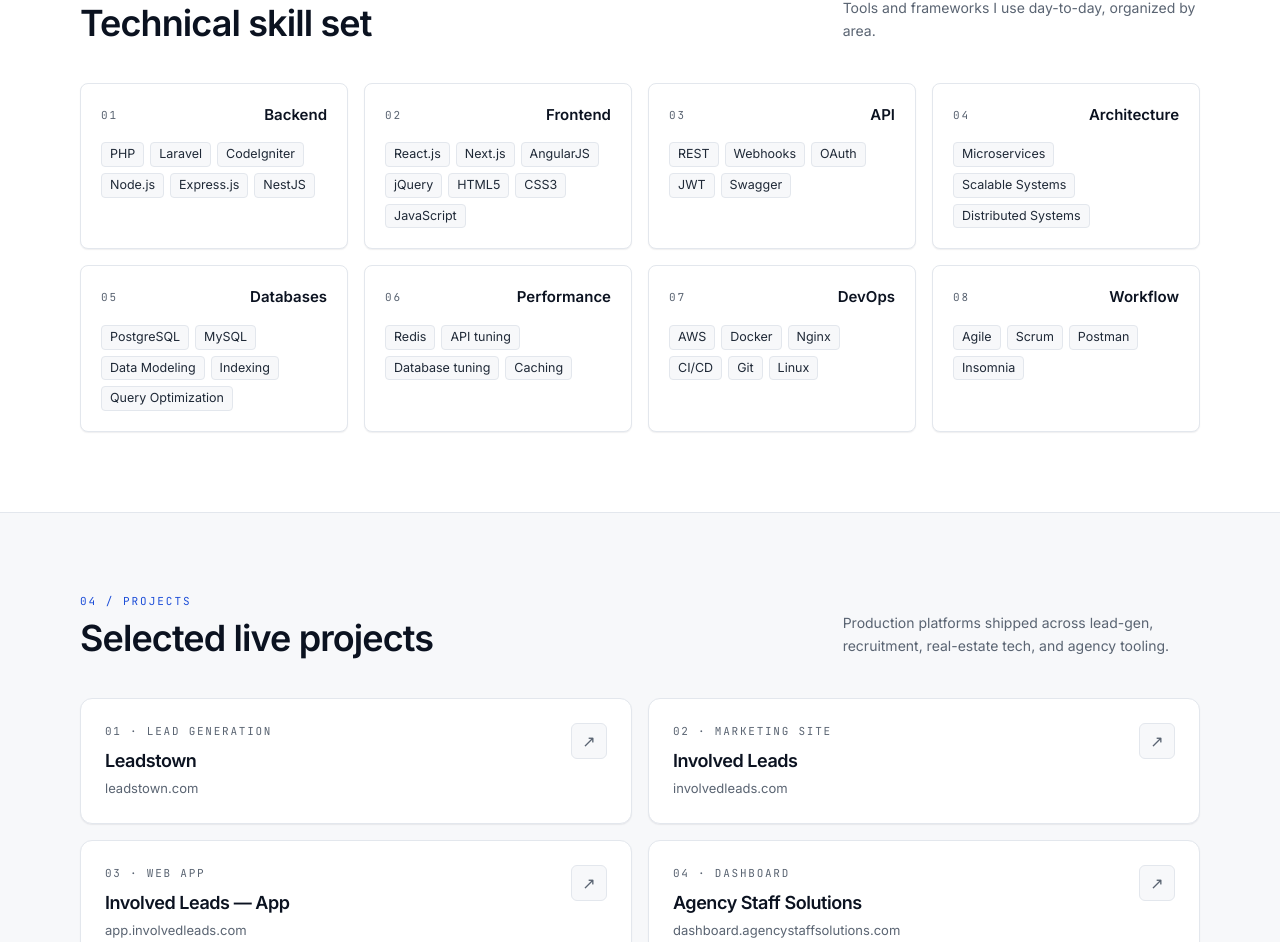
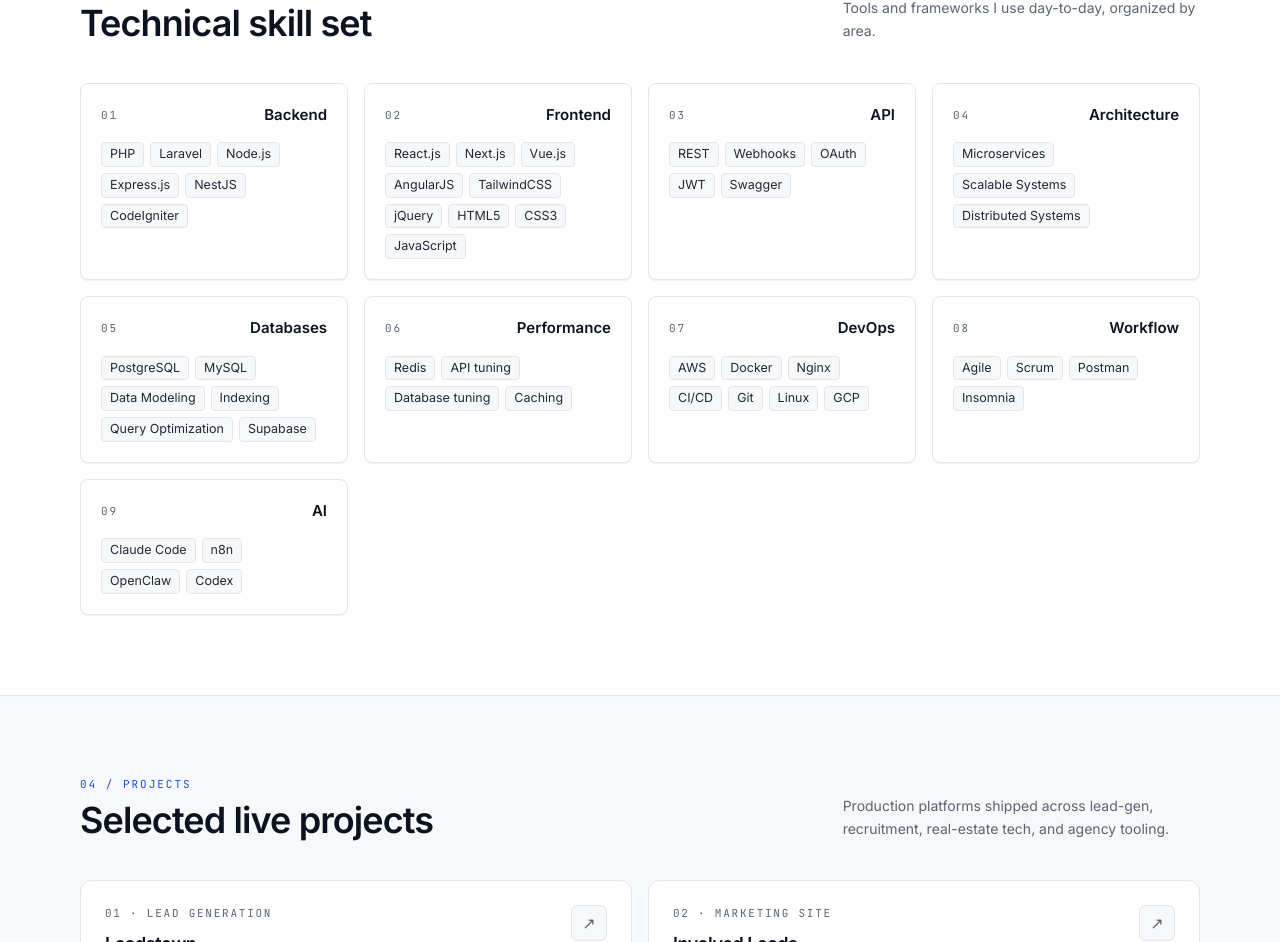
Before and after one commit to reyjoel/resume-portfolio, a React (Vite) app: page / in a window 1280 px wide. Shown: the part 3588-4530 px from the top of the page. Built offline with nearby package versions, Linux system fonts and the light colour scheme.

Commit message:
update skills

```diff
--- a/src/data.js
+++ b/src/data.js
@@ -12,14 +12,15 @@
   summary: "Senior Full Stack Engineer with 9+ years of experience designing, developing, and scaling high-performance web applications and APIs. Expert in PHP (Laravel), Node.js, and modern JavaScript frameworks including React.js and Next.js. Strong experience in system design, RESTful API architecture, microservices, database optimization, caching strategies, and scalable backend infrastructure.",
   longSummary: "Proven ability to improve application performance, optimize complex SQL queries, and build reliable systems that support high-traffic platforms. Experienced working in Agile teams and collaborating with product, design, and engineering leadership to deliver production-ready solutions.",
   skills: {
-    "Backend":      ["PHP", "Laravel", "CodeIgniter", "Node.js", "Express.js", "NestJS"],
-    "Frontend":     ["React.js", "Next.js", "AngularJS", "jQuery", "HTML5", "CSS3", "JavaScript"],
+    "Backend":      ["PHP", "Laravel", "Node.js", "Express.js", "NestJS", "CodeIgniter"],
+    "Frontend":     ["React.js", "Next.js", "Vue.js", "AngularJS", "TailwindCSS", "jQuery", "HTML5", "CSS3", "JavaScript"],
     "API":          ["REST", "Webhooks", "OAuth", "JWT", "Swagger"],
     "Architecture": ["Microservices", "Scalable Systems", "Distributed Systems"],
-    "Databases":    ["PostgreSQL", "MySQL", "Data Modeling", "Indexing", "Query Optimization"],
+    "Databases":    ["PostgreSQL", "MySQL", "Data Modeling", "Indexing", "Query Optimization", "Supabase"],
     "Performance":  ["Redis", "API tuning", "Database tuning", "Caching"],
-    "DevOps":       ["AWS", "Docker", "Nginx", "CI/CD", "Git", "Linux"],
+    "DevOps":       ["AWS", "Docker", "Nginx", "CI/CD", "Git", "Linux", "GCP"],
     "Workflow":     ["Agile", "Scrum", "Postman", "Insomnia"],
+    "AI":           ["Claude Code", "n8n", "OpenClaw", "Codex"],
   },
   experience: [
     {
```
